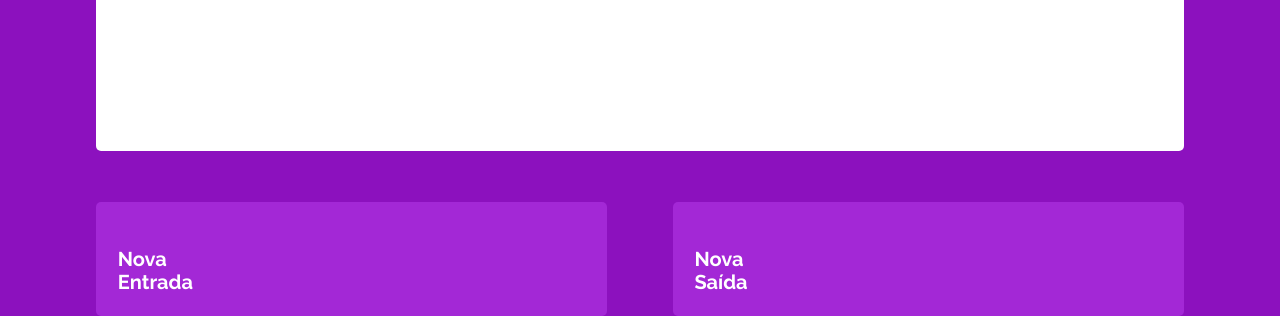
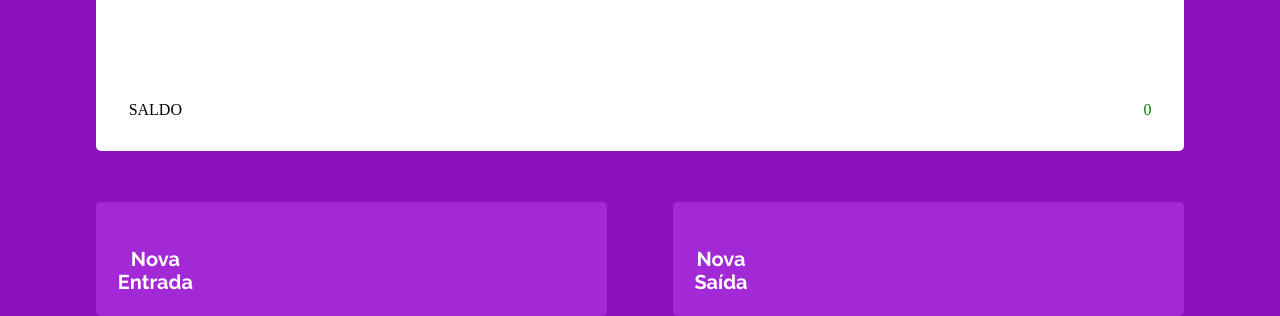
Before and after one commit to geisniwander/myWallet-front, a React (Create React App) app: page /home in a window 1280 px wide. Shown: the part 507-823 px from the top of the page. Built offline with nearby package versions, Linux system fonts and the light colour scheme; no server answers; a web font is replaced by a local one.

Commit message:
feat: implementation of deletion of movements 2 - total balance calculation 3 - improving layout

```diff
--- a/src/components/Home.js
+++ b/src/components/Home.js
@@ -5,9 +5,8 @@ import { AuthContext } from "../contexts/Context";
 import Movement from "./Movement";
 
 export default function Home() {
-  const { loading, name } = useContext(AuthContext);
+  const { loading, name, total } = useContext(AuthContext);
   const navigate = useNavigate();
-
 
   return (
     <ContainerHome>
@@ -15,23 +14,30 @@ export default function Home() {
         <p>Olá, {name}!</p>
         <ion-icon name="log-out-outline"></ion-icon>
       </Title>
-      <ContainerInfos> <Movement/> </ContainerInfos>
+      <ContainerInfos>
+        {" "}
+        <Movement />
+        <Total>
+          <span>SALDO</span>
+          <Balance color={total >= 0 ? "green" : "red"}>{total}</Balance>
+        </Total>
+      </ContainerInfos>
       <ContainerButtons>
         <Button onClick={() => navigate("/nova-entrada")} disabled={loading}>
           <ion-icon name="add-circle-outline"></ion-icon>
-          <spam>
+          <span>
             Nova
             <br />
             Entrada
-          </spam>
+          </span>
         </Button>
         <Button onClick={() => navigate("/nova-saida")} disabled={loading}>
           <ion-icon name="add-circle-outline"></ion-icon>
-          <spam>
+          <span>
             Nova
             <br />
             Saída
-          </spam>
+          </span>
         </Button>
       </ContainerButtons>
     </ContainerHome>
@@ -57,6 +63,7 @@ const ContainerInfos = styled.div`
   border-radius: 5px;
   box-sizing: border-box;
   padding: 2%;
+  position:relative;
 `;
 
 const Title = styled.div`
@@ -110,3 +117,18 @@ const Button = styled.button`
     text-align: left;
   }
 `;
+
+const Total = styled.div`
+width:100%;
+display: flex;
+justify-content: space-between;
+position: absolute;
+box-sizing:border-box;
+padding:3%;
+bottom:0;
+left:0;
+`;
+
+const Balance = styled.div`
+color: ${props => props.color};
+`;
--- a/src/components/Movement.js
+++ b/src/components/Movement.js
@@ -5,30 +5,36 @@ import { AuthContext } from "../contexts/Context";
 import { BeatLoader } from "react-spinners";
 
 export default function Movement() {
-  const { token } = useContext(AuthContext);
+  const { token, setTotal } = useContext(AuthContext);
   const [movements, setMovements] = useState([]);
+  const [deleteM, setDeleteM] = useState(true);
 
   useEffect(() => {
+    let sum = 0;
     const getmovementsURL = process.env.REACT_APP_GETMOVEMENTS_ROUTE;
     const promise = axios.get(getmovementsURL, {
       headers: { Authorization: `Bearer ${token}` },
     });
     promise.then((response) => {
       setMovements(response.data);
+      response.data.map((movement) => {
+        if (movement.type === "entry") sum += Number(movement.value);
+        else sum -= Number(movement.value);
+      });
+      setTotal(sum);
     });
     promise.catch((err) => {
       alert(err.response.data.message);
     });
-  }, []);
+  }, [deleteM]);
 
   if (movements === undefined) {
     return <BeatLoader color="#52b6ff" />;
   }
 
-  /*
-  function deleteH(id) {
+  function deleteMovement(id) {
     const promise = axios.delete(
-      `https://mock-api.bootcamp.respondeai.com.br/api/v2/trackit/habits/${id}`,
+      `${process.env.REACT_APP_DELETEMOVEMENT_ROUTE}/${id}`,
       {
         headers: {
           Authorization: `Bearer ${token}`,
@@ -36,12 +42,10 @@ export default function Movement() {
       }
     );
     promise.then(() => {
-      navigate("/habitos");
-      setDeleteH(false);
+      setDeleteM(false);
     });
     promise.catch((err) => console.log(err));
   }
-*/
 
   if (movements.length === 0) {
     return (
@@ -57,8 +61,17 @@ export default function Movement() {
         <Item key={movement._id}>
           <Date>{movement.date}</Date>
           <Description>{movement.description}</Description>
-            <Value color={movement.type==="exit" ? "red" : "green"}>{movement.value}</Value>
-            <Delete onClick={() => {if (window.confirm("Deseja realmente apagar este item?")) {}}}>
+          <Value color={movement.type === "exit" ? "red" : "green"}>
+            {movement.value}
+          </Value>
+          <Delete
+            onClick={() => {
+              if (window.confirm("Deseja realmente apagar este item?")) {
+                deleteMovement(movement._id);
+                setDeleteM(true);
+              }
+            }}
+          >
             x
           </Delete>
         </Item>
@@ -69,26 +82,28 @@ export default function Movement() {
 
 const Container = styled.div`
   width: 100%;
+  height: 100%;
   display: flex;
   flex-direction: column;
   align-items: start;
   overflow: auto;
+  position: relative;
 `;
 
 const Item = styled.div`
   width: 100%;
-  font-family: 'Raleway';
+  font-family: "Raleway";
   font-style: normal;
   display: flex;
   font-weight: 400;
   font-size: 16px;
   line-height: 19px;
   margin-top: 4%;
-  color: #C6C6C6;
+  color: #c6c6c6;
 `;
 const Date = styled.div`
-width:15%;
-color: #C6C6C6;
+  width: 15%;
+  color: #c6c6c6;
 `;
 
 const Description = styled.div`
@@ -98,16 +113,17 @@ color: black;
 
 const Value = styled.div`
   width: 30%;
-color: ${props => props.color};
-text-align:center;
+  color: ${(props) => props.color};
+  text-align: right;
+  box-sizing: border-box;
+  padding-right: 2%;
 `;
 
 const Delete = styled.div`
   width: 5%;
-color: #C6C6C6;
-text-align:center;
+  color: #c6c6c6;
+  text-align: center;
 `;
-
 
 const None = styled.div`
   margin-top: 5%;
--- a/src/contexts/Context.js
+++ b/src/contexts/Context.js
@@ -8,6 +8,7 @@ export const AuthContext = createContext();
 export default function AuthProvider({ children }) {
   const [token, setToken] = useState("");
   const [name, setName] = useState("");
+  const [total, setTotal] = useState(0);
   const [loading, setLoading] = useState(false);
   const navigate = useNavigate();
 
@@ -39,6 +40,8 @@ export default function AuthProvider({ children }) {
         name,
         loading,
         setLoading,
+        total,
+        setTotal
       }}
     >
       {children}
```
Lines whose indentation alone changed are shown as unchanged.
